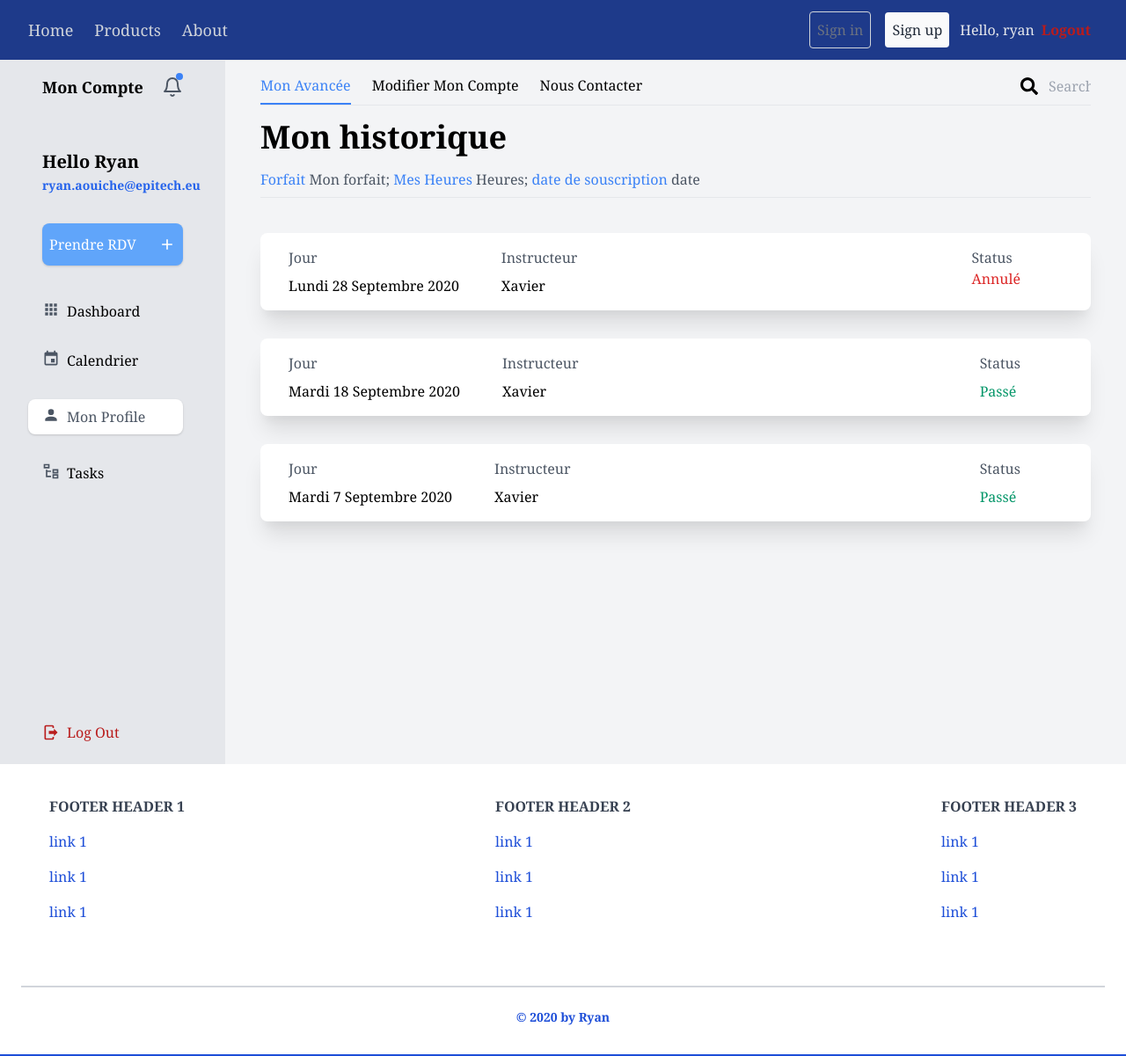
After one commit to ryan-1337/my_driving_school, a Django app: page /intra/dashboard/ in a window 1280 px wide. The commit adds this page. Shown: the whole page at 88% size. Run offline with Django 3.2, Linux system fonts and the light colour scheme; a user stored in the database is signed in; style sheets or scripts are compiled from the project's sources.

Commit message:
create dashboard view

```diff
--- /dev/null
+++ b/python_my_driving_school/intra/templates/accounts/dashboard.html
@@ -0,0 +1,373 @@
+{% extends 'accounts/main.html' %}
+{% block content %}
+<!-- component -->
+<div class="h-screen w-full flex overflow-hidden">
+	<nav class="flex flex-col bg-gray-200 dark:bg-gray-900 w-64 px-12 pt-4 pb-6">
+		<!-- SideNavBar -->
+
+		<div class="flex flex-row border-b items-center justify-between pb-2">
+			<!-- Hearder -->
+			<span class="text-lg font-semibold capitalize dark:text-gray-300">
+				Mon compte
+			</span>
+
+			<span class="relative ">
+				<a
+					class="hover:text-blue-500 dark-hover:text-blue-300
+					text-gray-600 dark:text-gray-300"
+					href="inbox/">
+					<svg
+						width="24"
+						height="24"
+						viewBox="0 0 24 24"
+						fill="none"
+						stroke="currentColor"
+						stroke-width="2"
+						stroke-linecap="round"
+						stroke-linejoin="round">
+						<path
+							d="M18 8A6 6 0 0 0 6 8c0 7-3 9-3 9h18s-3-2-3-9"></path>
+						<path d="M13.73 21a2 2 0 0 1-3.46 0"></path>
+					</svg>
+				</a>
+				<div
+					class="absolute w-2 h-2 rounded-full bg-blue-500
+					dark-hover:bg-blue-300 right-0 mb-5 bottom-0"></div>
+			</span>
+
+		</div>
+
+		<div class="mt-8">
+			<!-- User info -->
+			<h2
+				class="mt-4 text-xl dark:text-gray-300 font-extrabold capitalize">
+				Hello {{request.user}}
+			</h2>
+			<span class="text-sm dark:text-gray-300">
+				<span class="font-semibold text-blue-600 dark:text-blue-300">
+					{{user.email}}
+				</span>
+			</span>
+		</div>
+
+		<button
+			class="mt-8 flex items-center justify-between py-3 px-2 text-white
+			dark:text-gray-200 bg-blue-400 dark:bg-blue-500 rounded-lg shadow">
+			<!-- Action -->
+			<span>Prendre RDV</span>
+			<svg class="h-5 w-5 fill-current" viewBox="0 0 24 24">
+				<path d="M19 13h-6v6h-2v-6H5v-2h6V5h2v6h6v2z"></path>
+			</svg>
+		</button>
+
+		<ul class="mt-2 text-gray-600">
+			<!-- Links -->
+			<li class="mt-8">
+				<a href="#home" class="flex ">
+					<svg
+						class="fill-current h-5 w-5 dark:text-gray-300"
+						viewBox="0 0 24 24">
+						<path
+							d="M16 20h4v-4h-4m0-2h4v-4h-4m-6-2h4V4h-4m6
+							4h4V4h-4m-6 10h4v-4h-4m-6 4h4v-4H4m0 10h4v-4H4m6
+							4h4v-4h-4M4 8h4V4H4v4z"></path>
+					</svg>
+					<span
+						class="ml-2 capitalize font-medium text-black
+						dark:text-gray-300">
+						Dashboard
+					</span>
+				</a>
+			</li>
+
+			<li class="mt-8">
+				<a href="#home" class="flex">
+					<svg
+						class="fill-current h-5 w-5 dark:text-gray-300"
+						viewBox="0 0 24 24">
+						<path
+							d="M19 19H5V8h14m-3-7v2H8V1H6v2H5c-1.11 0-2 .89-2
+							2v14a2 2 0 002 2h14a2 2 0 002-2V5a2 2 0
+							00-2-2h-1V1m-1 11h-5v5h5v-5z"></path>
+					</svg>
+					<span
+						class="ml-2 capitalize font-medium text-black
+						dark:text-gray-300">
+						Calendrier
+					</span>
+				</a>
+			</li>
+
+			<li
+				class="mt-8 shadow py-2 bg-white dark:bg-gray-200 rounded-lg
+				-ml-4">
+				<a href="#home" class="flex pl-4">
+					<svg class="fill-current h-5 w-5" viewBox="0 0 24 24">
+						<path
+							d="M12 4a4 4 0 014 4 4 4 0 01-4 4 4 4 0 01-4-4 4 4 0
+							014-4m0 10c4.42 0 8 1.79 8 4v2H4v-2c0-2.21 3.58-4
+							8-4z"></path>
+					</svg>
+					<span class="ml-2 capitalize font-medium">Mon profile</span>
+				</a>
+			</li>
+
+			<li class="mt-8">
+				<a href="#home" class="flex">
+					<svg
+						class="fill-current h-5 w-5 dark:text-gray-300"
+						viewBox="0 0 24 24">
+						<path
+							d="M12 13H7v5h5v2H5V10h2v1h5v2M8
+							4v2H4V4h4m2-2H2v6h8V2m10 9v2h-4v-2h4m2-2h-8v6h8V9m-2
+							9v2h-4v-2h4m2-2h-8v6h8v-6z"></path>
+					</svg>
+					<span
+						class="ml-2 capitalize font-medium text-black
+						dark:text-gray-300">
+						tasks
+					</span>
+				</a>
+			</li>
+
+		</ul>
+
+		<div class="mt-auto flex items-center text-red-700 dark:text-red-400">
+			<!-- important action -->
+			<a href="#home" class="flex items-center">
+				<svg class="fill-current h-5 w-5" viewBox="0 0 24 24">
+					<path
+						d="M16 17v-3H9v-4h7V7l5 5-5 5M14 2a2 2 0 012
+						2v2h-2V4H5v16h9v-2h2v2a2 2 0 01-2 2H5a2 2 0 01-2-2V4a2 2
+						0 012-2h9z"></path>
+				</svg>
+				<span class="ml-2 capitalize font-medium">log out</span>
+			</a>
+
+		</div>
+	</nav>
+	<main
+		class="flex-1 flex flex-col bg-gray-100 dark:bg-gray-700 transition
+		duration-500 ease-in-out overflow-y-auto">
+		<div class="mx-10 my-2">
+			<nav
+				class="flex flex-row justify-between border-b
+				dark:border-gray-600 dark:text-gray-400 transition duration-500
+				ease-in-out">
+				<div class="flex">
+					<!-- Top NavBar -->
+
+					<a
+						href="users-dashboard/"
+						class="py-2 block text-blue-500 border-blue-500
+						dark:text-blue-200 dark:border-blue-200
+						focus:outline-none border-b-2 font-medium capitalize
+						transition duration-500 ease-in-out">
+						Mon avancée
+					</a>
+					<button
+						class="ml-6 py-2 block border-b-2 border-transparent
+						focus:outline-none font-medium capitalize text-center
+						focus:text-blue-500 focus:border-blue-500
+						dark-focus:text-blue-200 dark-focus:border-blue-200
+						transition duration-500 ease-in-out">
+						Modifier mon compte
+					</button>
+					<button
+						class="ml-6 py-2 block border-b-2 border-transparent
+						focus:outline-none font-medium capitalize text-center
+						focus:text-blue-500 focus:border-blue-500
+						dark-focus:text-blue-200 dark-focus:border-blue-200
+						transition duration-500 ease-in-out">
+						Nous contacter
+					</button>
+				</div>
+
+				<div class="flex items-center select-none">
+					<span
+						class="hover:text-blue-500 dark-hover:text-blue-300
+						cursor-pointer mr-3 transition duration-500 ease-in-out">
+
+						<svg viewBox="0 0 512 512" class="h-5 w-5 fill-current">
+							<path
+								d="M505 442.7L405.3
+								343c-4.5-4.5-10.6-7-17-7H372c27.6-35.3 44-79.7
+								44-128C416 93.1 322.9 0 208 0S0 93.1 0 208s93.1
+								208 208 208c48.3 0 92.7-16.4 128-44v16.3c0 6.4
+								2.5 12.5 7 17l99.7 99.7c9.4 9.4 24.6 9.4 33.9
+								0l28.3-28.3c9.4-9.4 9.4-24.6.1-34zM208 336c-70.7
+								0-128-57.2-128-128 0-70.7 57.2-128 128-128 70.7 0
+								128 57.2 128 128 0 70.7-57.2 128-128 128z"></path>
+						</svg>
+					</span>
+
+					<input
+						class="w-12 bg-transparent focus:outline-none"
+						placeholder="Search" />
+
+				</div>
+
+			</nav>
+			<h2 class="my-4 text-4xl font-semibold dark:text-gray-400">
+				Mon historique
+			</h2>
+			<div
+				class="pb-2 flex items-center justify-between text-gray-600
+				dark:text-gray-400 border-b dark:border-gray-600">
+				<!-- Header -->
+
+				<div>
+					<span>
+						<span class="text-blue-500 dark:text-blue-200">
+							Forfait
+						</span>
+						Mon forfait;
+					</span>
+					<span>
+						<span class="text-blue-500 dark:text-blue-200">
+							Mes Heures
+						</span>
+						Heures;
+					</span>
+					<span>
+						<span class="text-blue-500 dark:text-blue-200">
+							date de souscription
+						</span>
+						date
+					</span>
+				</div>
+			</div>
+			<div
+				class="mt-10 flex px-4 py-4 justify-between bg-white
+				dark:bg-gray-600 shadow-xl rounded-lg cursor-pointer ">
+				<!-- Card -->
+
+				<div class="flex justify-between">
+					<!-- Left side -->
+					<div
+						class="ml-4 flex flex-col capitalize text-gray-600
+						dark:text-gray-400">
+						<span>Jour</span>
+						<span class="mt-2 text-black dark:text-gray-200">
+							Lundi 28 septembre 2020
+						</span>
+					</div>
+
+					<div
+						class="ml-12 flex flex-col capitalize text-gray-600
+						dark:text-gray-400">
+						<span>Instructeur</span>
+						<span class="mt-2 text-black dark:text-gray-200">
+							Xavier
+						</span>
+
+					</div>
+
+				</div>
+
+				<div class="flex">
+					<!-- Rigt side -->
+					<div
+						class="mr-16 flex flex-col capitalize text-gray-600
+						dark:text-gray-400">
+						<span>status</span>
+						<span class="text-red-600 dark:text-red-400">
+							Annulé
+						</span>
+					</div>
+				</div>
+            </div>
+
+			<div
+				class="mt-8 flex px-4 py-4 justify-between bg-white
+				dark:bg-gray-600 shadow-xl rounded-lg cursor-pointer">
+				<!-- Card -->
+
+				<div class="flex justify-between">
+					<!-- Left side -->
+					<div
+						class="ml-4 flex flex-col capitalize text-gray-600
+						dark:text-gray-400">
+						<span>Jour</span>
+						<span class="mt-2 text-black dark:text-gray-200">
+							Mardi 18 septembre 2020
+						</span>
+					</div>
+
+					<div
+						class="ml-12 flex flex-col capitalize text-gray-600
+						dark:text-gray-400">
+						<span>Instructeur</span>
+						<span class="mt-2 text-black dark:text-gray-200">
+							Xavier
+						</span>
+
+					</div>
+
+				</div>
+
+				<div class="flex">
+					<!-- Rigt side -->
+
+					<div
+						class="mr-16 flex flex-col capitalize text-gray-600
+						dark:text-gray-400">
+						<span>status</span>
+						<span class="mt-2 text-green-600 dark:text-yellow-400">
+							Passé
+						</span>
+					</div>
+				</div>
+
+			</div>
+
+			<div
+				class="mt-8 flex px-4 py-4 justify-between bg-white
+				dark:bg-gray-600 shadow-xl rounded-lg cursor-pointer">
+				<!-- Card -->
+
+				<div class="flex justify-between">
+					<!-- Left side -->
+					<div
+						class="ml-4 flex flex-col capitalize text-gray-600
+						dark:text-gray-400">
+						<span>Jour</span>
+						<span class="mt-2 text-black dark:text-gray-200">
+							Mardi 7 septembre 2020
+						</span>
+					</div>
+
+					<div
+						class="ml-12 flex flex-col capitalize text-gray-600
+						dark:text-gray-400">
+						<span>Instructeur</span>
+						<span class="mt-2 text-black dark:text-gray-200">
+							Xavier
+						</span>
+
+					</div>
+
+				</div>
+
+				<div class="flex">
+					<!-- Rigt side -->
+
+					<div
+						class="mr-16 flex flex-col capitalize text-gray-600
+						dark:text-gray-400">
+						<span>status</span>
+						<span class="mt-2 text-green-600 dark:text-yellow-400">
+							Passé
+						</span>
+					</div>
+				</div>
+
+			</div>
+
+
+		</div>
+
+	</main>
+
+</div>
+{% endblock %}
--- /dev/null
+++ b/python_my_driving_school/intra/templates/accounts/footer.html
@@ -0,0 +1,36 @@
+<footer class="footer bg-white relative pt-1 border-b-2 border-blue-700">
+    <div class="container mx-auto px-6">
+
+        <div class="sm:flex sm:mt-8">
+            <div class="mt-8 sm:mt-0 sm:w-full sm:px-8 flex flex-col md:flex-row justify-between">
+                <div class="flex flex-col">
+                    <span class="font-bold text-gray-700 uppercase mb-2">Footer header 1</span>
+                    <span class="my-2"><a href="#" class="text-blue-700  text-md hover:text-blue-500">link 1</a></span>
+                    <span class="my-2"><a href="#" class="text-blue-700  text-md hover:text-blue-500">link 1</a></span>
+                    <span class="my-2"><a href="#" class="text-blue-700  text-md hover:text-blue-500">link 1</a></span>
+                </div>
+                <div class="flex flex-col">
+                    <span class="font-bold text-gray-700 uppercase mt-4 md:mt-0 mb-2">Footer header 2</span>
+                    <span class="my-2"><a href="#" class="text-blue-700 text-md hover:text-blue-500">link 1</a></span>
+                    <span class="my-2"><a href="#" class="text-blue-700  text-md hover:text-blue-500">link 1</a></span>
+                    <span class="my-2"><a href="#" class="text-blue-700 text-md hover:text-blue-500">link 1</a></span>
+                </div>
+                <div class="flex flex-col">
+                    <span class="font-bold text-gray-700 uppercase mt-4 md:mt-0 mb-2">Footer header 3</span>
+                    <span class="my-2"><a href="#" class="text-blue-700  text-md hover:text-blue-500">link 1</a></span>
+                    <span class="my-2"><a href="#" class="text-blue-700  text-md hover:text-blue-500">link 1</a></span>
+                    <span class="my-2"><a href="#" class="text-blue-700  text-md hover:text-blue-500">link 1</a></span>
+                </div>
+            </div>
+        </div>
+    </div>
+    <div class="container mx-auto px-6">
+        <div class="mt-16 border-t-2 border-gray-300 flex flex-col items-center">
+            <div class="sm:w-2/3 text-center py-6">
+                <p class="text-sm text-blue-700 font-bold mb-2">
+                    © 2020 by Ryan
+                </p>
+            </div>
+        </div>
+    </div>
+</footer>
--- /dev/null
+++ b/python_my_driving_school/intra/templates/accounts/main.html
@@ -0,0 +1,28 @@
+{% load static %}
+<!DOCTYPE html>
+<html lang="fr">
+
+	<head>
+		<meta charset="UTF-8">
+		<meta name="viewport" content="width=device-width, initial-scale=1.0">
+		<meta http-equiv="X-UA-Compatible" content="ie=edge">
+		<title>My Driving School</title>
+		<meta name="description" content="">
+		<meta name="keywords" content="">
+		<meta name="author" content="">
+
+		<link rel="stylesheet" href="{% static 'css/styles.css' %}">
+	</head>
+
+    {% include 'accounts/navbar.html' %}
+	<body class="bg-grey-lightest font-serif leading-normal tracking-normal">
+
+        {% block content %}
+
+
+        {% endblock %}
+
+    {% include 'accounts/footer.html' %}
+	</body>
+
+</html>
--- a/python_my_driving_school/intra/templates/accounts/navbar.html
+++ b/python_my_driving_school/intra/templates/accounts/navbar.html
@@ -1,4 +1,4 @@
-<nav id="header" class="w-full z-30 top-10 py-1 bg-white shadow-lg border-b border-blue-400 mt-4">
+<nav id="header" class="w-full z-30 top-10 py-1 bg-blue-900 shadow-lg border-b border-gray-200 mt-0">
     <div class="w-full flex items-center justify-between mt-0 px-6 py-2">
        <label for="menu-toggle" class="cursor-pointer md:hidden block">
           <svg class="fill-current text-blue-600" xmlns="http://www.w3.org/2000/svg" width="20" height="20" viewBox="0 0 20 20">
@@ -10,20 +10,22 @@
 
        <div class="hidden md:flex md:items-center md:w-auto w-full order-3 md:order-1" id="menu">
           <nav>
-             <ul class="md:flex items-center justify-between text-base text-blue-600 pt-4 md:pt-0">
-                <li><a class="inline-block no-underline hover:text-black font-medium text-lg py-2 px-4 lg:-ml-2" href="#">Home</a></li>
-                <li><a class="inline-block no-underline hover:text-black font-medium text-lg py-2 px-4 lg:-ml-2" href="#">Products</a></li>
-                <li><a class="inline-block no-underline hover:text-black font-medium text-lg py-2 px-4 lg:-ml-2" href="#">About</a></li>
+             <ul class="md:flex items-center justify-between text-base text-gray-300 pt-4 md:pt-0">
+                <li><a class="inline-block no-underline hover:text-white font-medium text-lg py-2 px-4 lg:-ml-2" href="#">Home</a></li>
+                <li><a class="inline-block no-underline hover:text-white font-medium text-lg py-2 px-4 lg:-ml-2" href="#">Products</a></li>
+                <li><a class="inline-block no-underline hover:text-white font-medium text-lg py-2 px-4 lg:-ml-2" href="#">About</a></li>
              </ul>
           </nav>
        </div>
 
        <div class="order-2 md:order-3 flex flex-wrap items-center justify-end mr-0 md:mr-4" id="nav-content">
           <div class="auth flex items-center w-full md:w-full">
-             <button class="bg-transparent text-gray-800  p-2 rounded border border-gray-300 mr-4 hover:bg-gray-100 hover:text-gray-700">Sign in</button>
-             <button class="bg-blue-600 text-gray-200  p-2 rounded  hover:bg-blue-500 hover:text-gray-100">Sign up</button>
-             <span class="text-gray-200 mr-2">Hello, {{ request.user }} </span>
-             <span><a href="{% url 'logout' %}"> Logout</a></span>
+             <button class="bg-transparent text-gray-500  p-2 rounded border border-gray-300 mr-4 hover:bg-gray-100 hover:text-gray-700">Sign in</button>
+             <button class="bg-gray-50 text-gray-800  p-2 rounded  hover:bg-blue-500 hover:text-gray-100">Sign up</button>
+             {% if user.is_authenticated %}
+             <span class="text-gray-200 ml-3 mr-2"> Hello, {{ request.user }} </span>
+             <span class="text-red-700 font-semibold"><a href="{% url 'logout' %}"> Logout</a></span>
+             {% endif %}
           </div>
        </div>
     </div>
--- a/python_my_driving_school/intra/urls.py
+++ b/python_my_driving_school/intra/urls.py
@@ -7,4 +7,5 @@ urlpatterns = [
     path('logout/', views.logoutUser, name="logout"),
     path('register/', views.registerPage, name="register"),
     path('login/', views.loginPage, name="login"),
+    path('dashboard/', views.dashboardPage, name="dashboard"),
 ]
--- a/python_my_driving_school/intra/views.py
+++ b/python_my_driving_school/intra/views.py
@@ -47,3 +47,8 @@ def loginPage(request):
 def logoutUser(request):
     logout(request)
     return redirect('login')
+
+
+@login_required(login_url='login')
+def dashboardPage(request):
+    return render(request, 'accounts/dashboard.html')
```
Also changed, not shown: python_my_driving_school/intra/templates/accounts/login.html (+7 -27 lines), python_my_driving_school/intra/templates/accounts/register.html (+13 -34 lines), python_my_driving_school/db.sqlite3.
